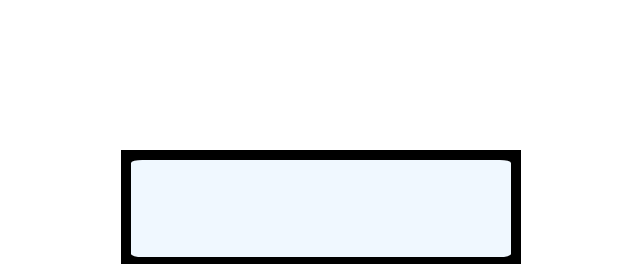
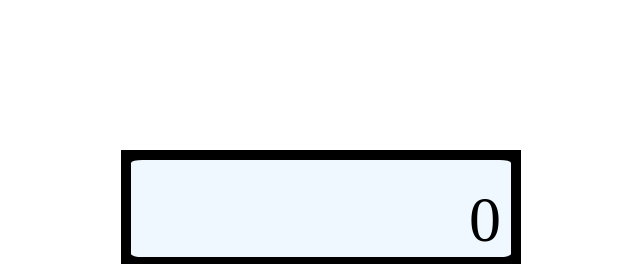
Before and after one commit to Iwan-Rahman/calculator, a plain HTML site: page index.html in a window 1280 px wide. Shown: the top 264 px of the page, 319-959 px from the left. Drawn offline with Linux system fonts and the light colour scheme.

Commit message:
Add 0 to display

```diff
--- a/index.html
+++ b/index.html
@@ -8,7 +8,7 @@
   </head>
   <body>
     <div class="calc">
-      <div class="calc-display"></div>
+      <div class="calc-display">0</div>
       <div class="calc-btn-container">
         <div>
           <div class="calc-btn">AC</div>
--- a/style.css
+++ b/style.css
@@ -30,6 +30,11 @@ body {
   flex: 1.3;
   background-color: aliceblue;
   border-radius: 3%;
+  display: flex;
+  align-items: flex-end;
+  justify-content: flex-end;
+  font-size: 4em;
+  padding: 0px 10px;
 }
 
 .calc-btn-container {
```
